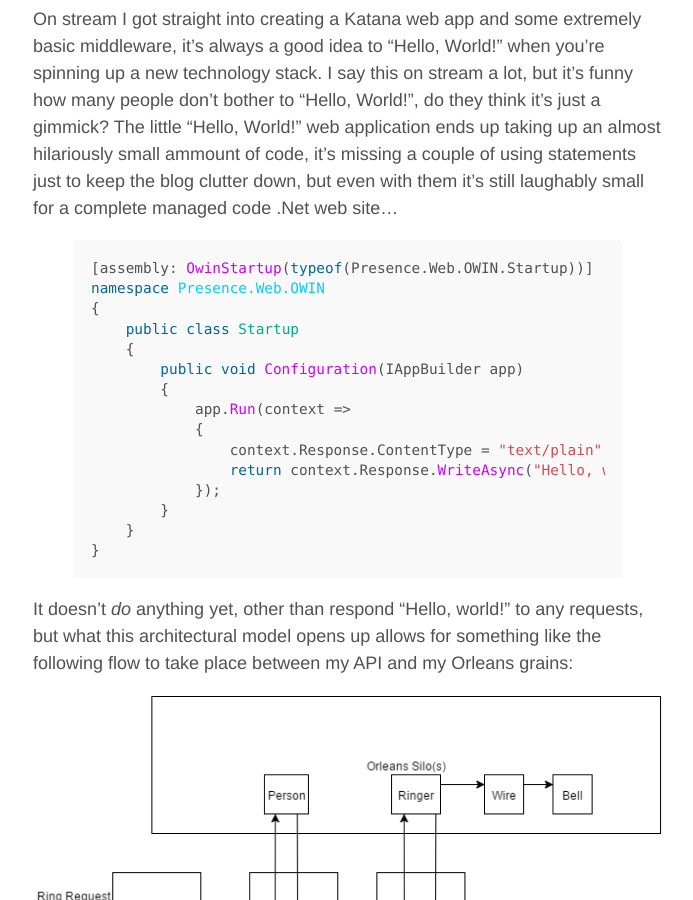
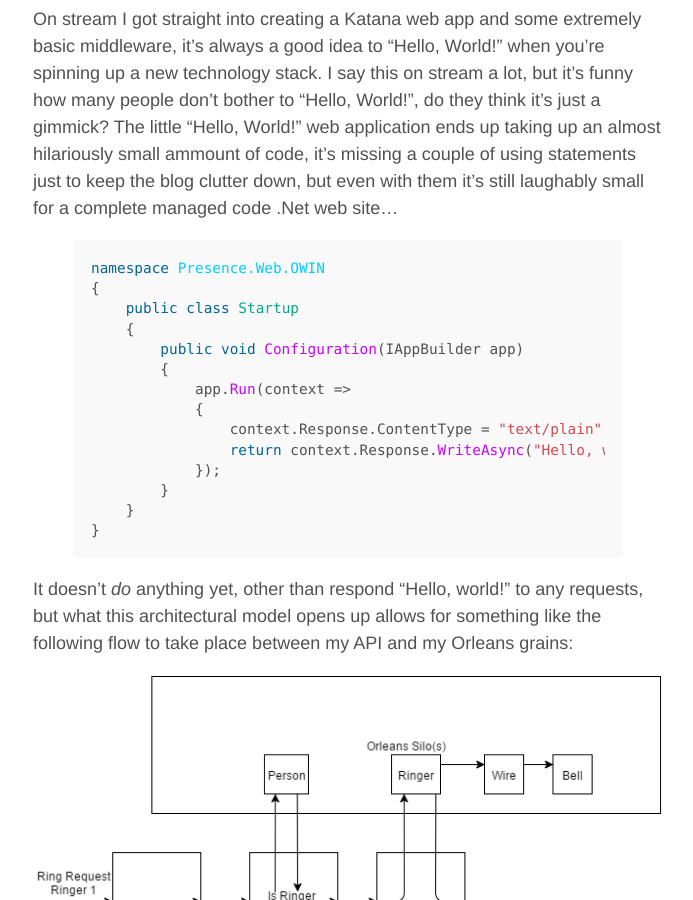
Before and after one commit to MikeHardman/mikehardman.github.io, a Jekyll site: the page built from _posts/2015-08-04-a-couple-of-days-off.md, in a window 1280 px wide and 900 px high, scrolled down 1075 px. Shown: the whole window, without its empty margins (292-985 px from the left). Built offline with Jekyll 4.4.1, drawn with Linux system fonts in a browser that asks for light colours; comment, search, counter and statistics services are not loaded.

```diff
--- a/_posts/2015-08-04-a-couple-of-days-off.md
+++ b/_posts/2015-08-04-a-couple-of-days-off.md
@@ -19,7 +19,6 @@ On stream I got straight into creating a Katana web app and some extremely basic
 
 {% highlight csharp %}
 
-[assembly: OwinStartup(typeof(Presence.Web.OWIN.Startup))]
 namespace Presence.Web.OWIN
 {
     public class Startup
```
